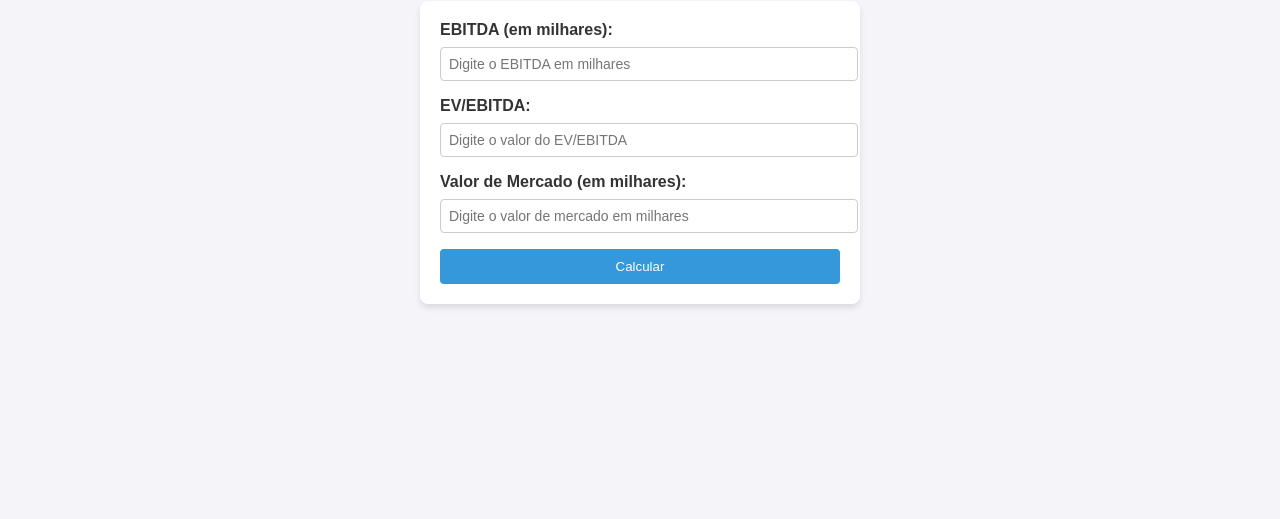
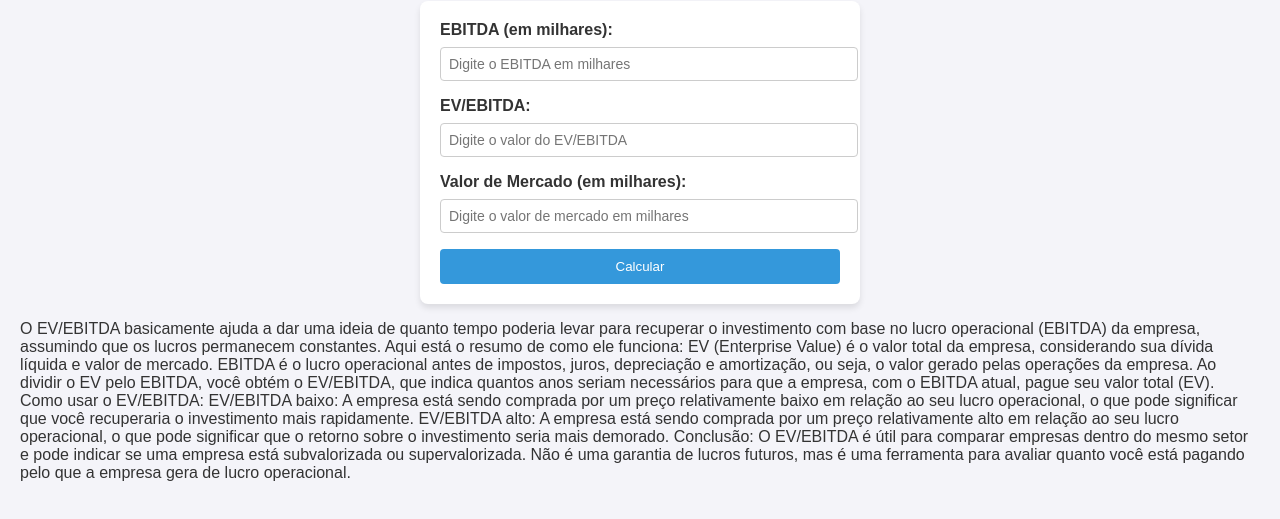
Before and after one commit to CharlesThomaz/Calculadora_dv_ebitda, a plain HTML site: page index.html in a window 1280 px wide. Shown: the part 79-598 px from the top of the page. Drawn offline with Linux system fonts and the light colour scheme.

Commit message:
Update index.html

```diff
--- a/index.html
+++ b/index.html
@@ -83,6 +83,24 @@
             <p><strong>DV/EBITDA:</strong> <span id="dv_ebitda"></span>x</p>
         </div>
     </div>
+    <div>
+        <p>
+            O EV/EBITDA basicamente ajuda a dar uma ideia de quanto tempo poderia levar para recuperar o investimento com base no lucro operacional (EBITDA) da empresa, assumindo que os lucros permanecem constantes.
+
+            Aqui está o resumo de como ele funciona:
+
+            EV (Enterprise Value) é o valor total da empresa, considerando sua dívida líquida e valor de mercado.
+            EBITDA é o lucro operacional antes de impostos, juros, depreciação e amortização, ou seja, o valor gerado pelas operações da empresa.
+            Ao dividir o EV pelo EBITDA, você obtém o EV/EBITDA, que indica quantos anos seriam necessários para que a empresa, com o EBITDA atual, pague seu valor total (EV).
+
+            Como usar o EV/EBITDA:
+
+            EV/EBITDA baixo: A empresa está sendo comprada por um preço relativamente baixo em relação ao seu lucro operacional, o que pode significar que você recuperaria o investimento mais rapidamente.
+            EV/EBITDA alto: A empresa está sendo comprada por um preço relativamente alto em relação ao seu lucro operacional, o que pode significar que o retorno sobre o investimento seria mais demorado.
+            Conclusão:
+            O EV/EBITDA é útil para comparar empresas dentro do mesmo setor e pode indicar se uma empresa está subvalorizada ou supervalorizada. Não é uma garantia de lucros futuros, mas é uma ferramenta para avaliar quanto você está pagando pelo que a empresa gera de lucro operacional.
+        </p>
+    </div>
 
     <script>
         function calcularDV_EBITDA() {
```
